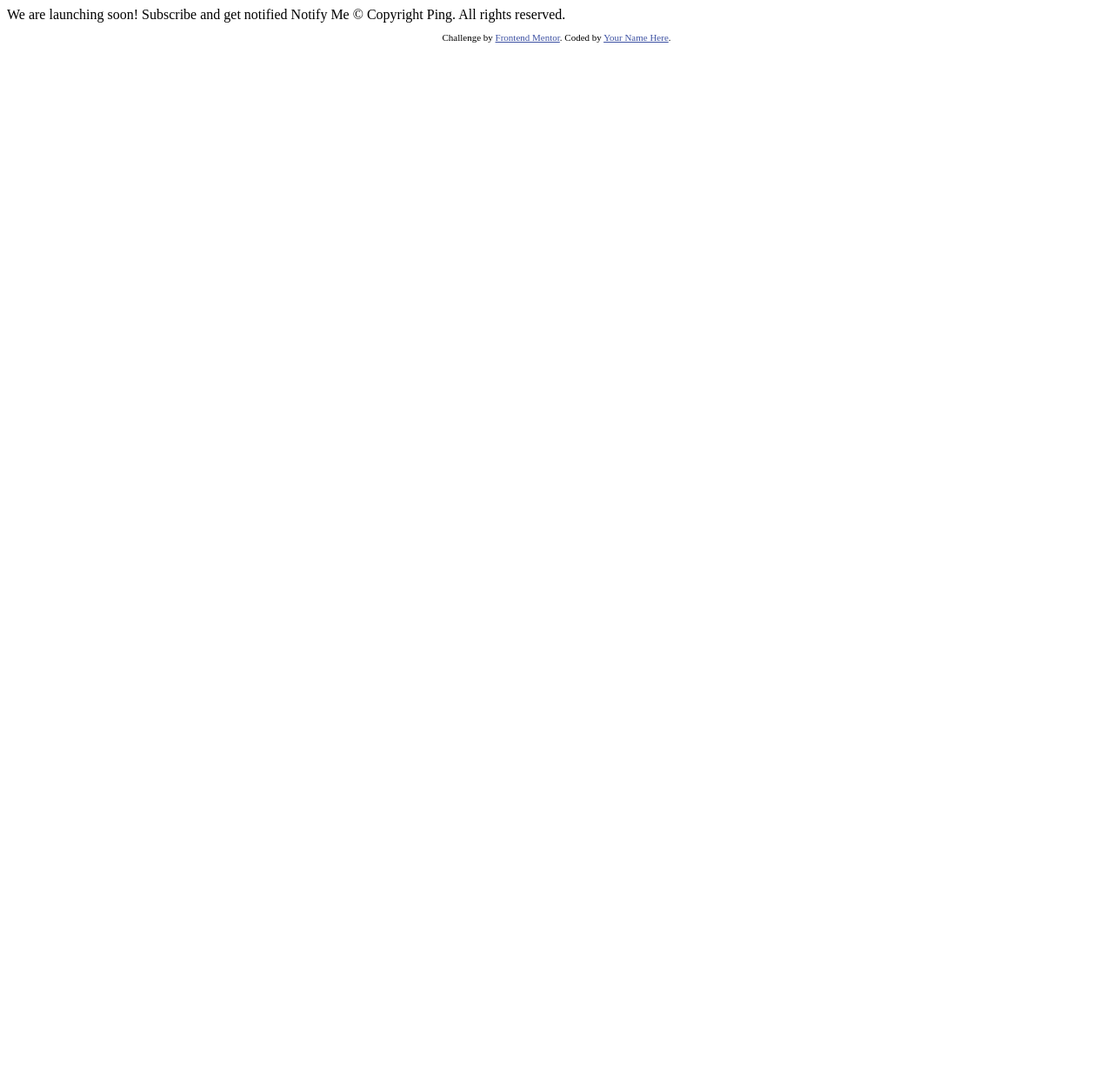
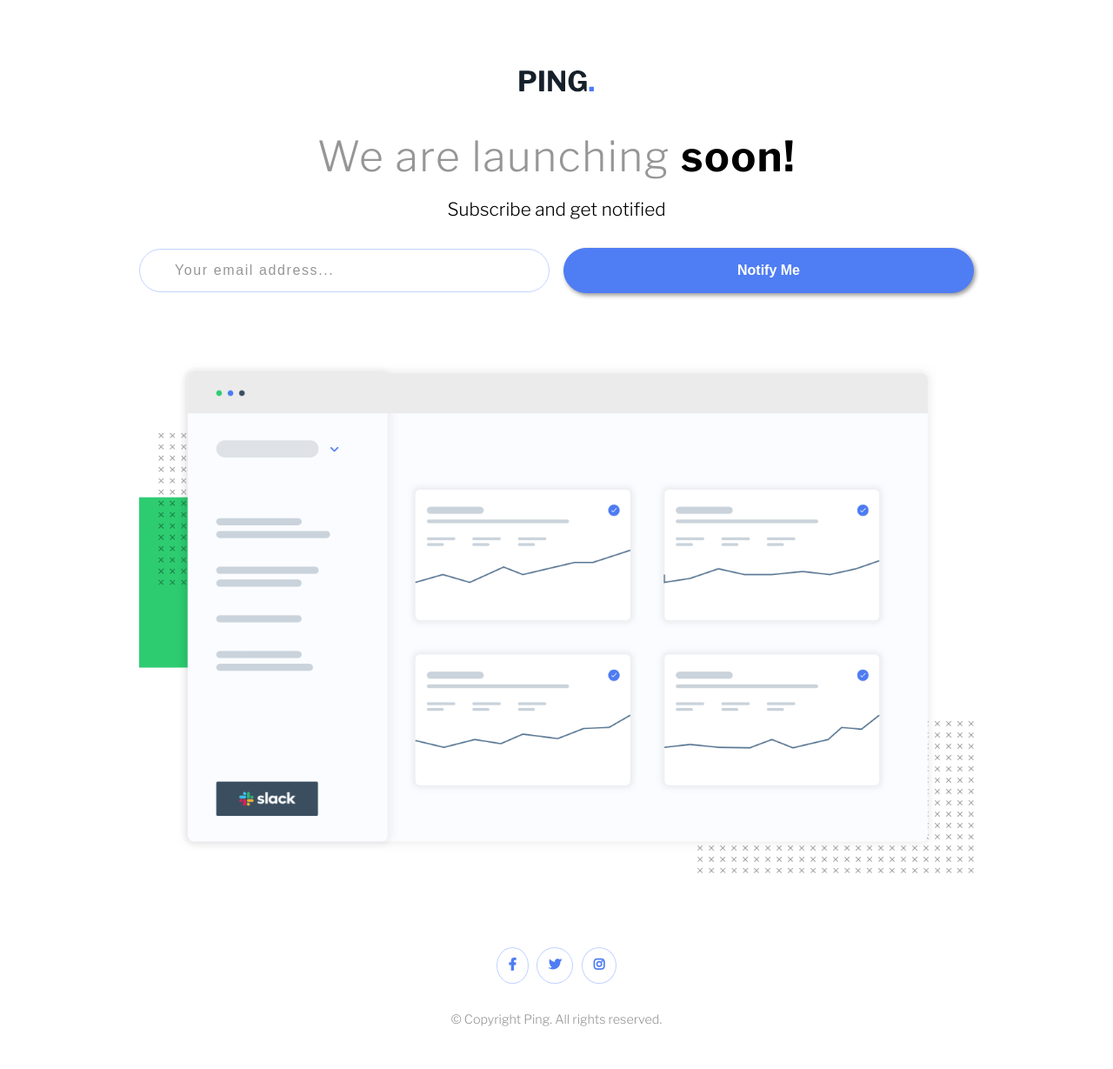
Before and after one commit to ryancodes116/ping-coming-soon-page, a plain HTML site: page index.html in a window 1280 px wide. Shown: the whole page at 87% size. Before the commit the page ends 800 px from the top, so only its background shows below. Drawn offline with nearby package versions, Linux system fonts and the light colour scheme.

Commit message:
finalizing js

```diff
--- a/index.html
+++ b/index.html
@@ -1,34 +1,59 @@
 <!DOCTYPE html>
 <html lang="en">
-<head>
-  <meta charset="UTF-8">
-  <meta name="viewport" content="width=device-width, initial-scale=1.0"> <!-- displays site properly based on user's device -->
+  <head>
+    <meta charset="UTF-8" />
+    <meta name="viewport" content="width=device-width, initial-scale=1.0" />
+    <!-- displays site properly based on user's device -->
 
-  <link rel="icon" type="image/png" sizes="32x32" href="./images/favicon-32x32.png">
+    <link
+      rel="icon"
+      type="image/png"
+      sizes="32x32"
+      href="./images/favicon-32x32.png"
+    />
 
-  <title>Frontend Mentor | Ping coming soon page</title>
+    <title>Frontend Mentor | Ping coming soon page</title>
+    <link
+      rel="stylesheet"
+      href="https://cdnjs.cloudflare.com/ajax/libs/font-awesome/5.13.0/css/all.min.css"
+      integrity="sha256-h20CPZ0QyXlBuAw7A+KluUYx/3pK+c7lYEpqLTlxjYQ="
+      crossorigin="anonymous"
+    />
+    <link rel="stylesheet" href="style.css" />
+  </head>
+  <body>
+    <div class="container">
+      <div class="top">
+        <img src="images/logo.svg" alt="Ping Logo" />
+        <h3>We are launching <span>soon!</span></h3>
+        <p>Subscribe and get notified</p>
+        <form class="form" id="form">
+          <input
+            type="text"
+            name="email"
+            class="email"
+            id="email"
+            placeholder="Your email address..."
+          />
+          <div class="error-message">
+            <em>Please provide a valid email address</em>
+          </div>
+          <input type="submit" value="Notify Me" class="submitBtn" />
+        </form>
+      </div>
+      <div class="bottom">
+        <img src="images/illustration-dashboard.png" alt="dashboard" />
+      </div>
+      <footer>
+        <div class="icons">
+          <a href="#" class="facebook"><i class="fab fa-facebook-f"></i></a>
+          <a href="#" class="twitter"><i class="fab fa-twitter"></i></a>
+          <a href="#" class="facebook"><i class="fab fa-instagram"></i></a>
+        </div>
+        <div>&copy; Copyright Ping. All rights reserved.</div>
+      </footer>
+    </div>
 
-  <!-- Feel free to remove these styles or customise in your own stylesheet 👍 -->
-  <style>
-    .attribution { font-size: 11px; text-align: center; }
-    .attribution a { color: hsl(228, 45%, 44%); }
-  </style>
-</head>
-<body>
-
-  We are launching soon!
-
-  Subscribe and get notified
-
-  Notify Me
-
-  &copy; Copyright Ping. All rights reserved.
-
-  <footer>
-    <p class="attribution">
-      Challenge by <a href="https://www.frontendmentor.io?ref=challenge" target="_blank">Frontend Mentor</a>.
-      Coded by <a href="#">Your Name Here</a>.
-    </p>
-  </footer>
-</body>
+    <script src="script.js"></script>
+  </body>
 </html>
--- a/script.js
+++ b/script.js
@@ -0,0 +1,21 @@
+// Cache DOM
+const form = document.getElementById('form');
+const emailInput = document.getElementById('email');
+const errorMessage = document.querySelector('.error-message');
+
+// Listen for form submit
+form.addEventListener('submit', validateEmail);
+
+// Validate Email
+function validateEmail(e) {
+  const re = /^(([^<>()\[\]\\.,;:\s@"]+(\.[^<>()\[\]\\.,;:\s@"]+)*)|(".+"))@((\[[0-9]{1,3}\.[0-9]{1,3}\.[0-9]{1,3}\.[0-9]{1,3}\])|(([a-zA-Z\-0-9]+\.)+[a-zA-Z]{2,}))$/;
+  if (!re.test(email.value.trim())) {
+    emailInput.classList.add('error');
+    errorMessage.style.display = 'block';
+  } else {
+    emailInput.classList.remove('error');
+    errorMessage.style.display = 'none';
+  }
+
+  e.preventDefault();
+}
--- a/style.css
+++ b/style.css
@@ -0,0 +1,193 @@
+@import url('https://fonts.googleapis.com/css2?family=Libre+Franklin:wght@300;600;700&display=swap');
+
+/* Colors */
+:root {
+  /* Primary */
+
+  --blue: hsl(223, 87%, 63%);
+
+  /* Secondary */
+
+  --paleBlue: hsl(223, 100%, 88%);
+  --lightRed: hsl(354, 100%, 66%);
+
+  /* Neutral */
+
+  --gray: hsl(0, 0%, 59%);
+  --veryDarkBlue: hsl(209, 33%, 12%);
+}
+
+/* Core Styles */
+* {
+  margin: 0;
+  padding: 0;
+  box-sizing: border-box;
+}
+
+body {
+  font-family: 'Libre Franklin', sans-serif;
+  font-size: 20px;
+}
+
+/* Main Container */
+.container {
+  display: grid;
+  grid-template-columns: 1.5rem 1fr 1.5rem;
+  grid-template-rows: auto;
+  grid-row-gap: 5rem;
+  grid-template-areas:
+    '. cta .'
+    '. dashboard .'
+    '. footer .';
+  margin: 0 auto;
+  text-align: center;
+}
+
+/* Top Section */
+.top {
+  grid-area: cta;
+}
+
+.top img {
+  padding: 5rem 0 2.5rem 0;
+}
+
+.top h3 {
+  color: var(--gray);
+  font-size: 1.6rem;
+  font-weight: 300;
+  letter-spacing: 0.1rem;
+  margin-bottom: 1.2rem;
+}
+
+.top h3 span {
+  color: #000;
+  font-weight: 700;
+}
+
+.top p {
+  font-size: 1rem;
+  margin-bottom: 2rem;
+}
+
+.form {
+  display: flex;
+  flex-direction: column;
+}
+
+.form input {
+  padding: 1rem 2.5rem;
+  width: 90%;
+  align-self: center;
+  font-size: 0.9rem;
+  border: 1px solid;
+  border-color: var(--paleBlue);
+  border-radius: 2rem;
+}
+
+.form .email.error {
+  border-color: var(--lightRed);
+}
+
+.form .error-message {
+  display: none;
+  color: var(--lightRed);
+  font-size: 0.8rem;
+  margin-top: 0.5rem;
+  margin-bottom: 1rem;
+}
+
+.form input::placeholder {
+  color: var(--gray);
+  font-size: 1rem;
+  letter-spacing: 0.1rem;
+}
+
+.form .submitBtn {
+  background-color: var(--blue);
+  border-color: var(--blue);
+  color: #fff;
+  font-weight: 600;
+  font-size: 1rem;
+  cursor: pointer;
+  box-shadow: 2px 2.5px 5px var(--gray);
+  margin-top: 1rem;
+}
+
+.form .submitBtn:hover {
+  opacity: 0.8;
+}
+
+/* Bottom Section */
+.bottom {
+  grid-area: dashboard;
+}
+
+.bottom img {
+  width: 100%;
+}
+
+/* Footer */
+footer {
+  grid-area: footer;
+  padding-bottom: 3rem;
+  color: var(--gray);
+  font-size: 0.9rem;
+}
+
+footer .icons {
+  display: flex;
+  justify-content: center;
+  margin-bottom: 2rem;
+}
+
+footer .icons i {
+  margin: 0 0.3rem;
+  border: 1px solid var(--paleBlue);
+  padding: 0.8rem;
+  border-radius: 50%;
+  color: var(--blue);
+  font-weight: 700;
+}
+
+footer .icons i:hover {
+  background-color: var(--blue);
+  color: #fff;
+  border-color: var(--blue);
+}
+
+/* Media Queries */
+/* Medium Devices */
+@media (min-width: 768px) {
+  .container {
+    grid-template-columns: 5rem 1fr 5rem;
+  }
+
+  .top h3 {
+    font-size: 3rem;
+  }
+
+  .top p {
+    font-size: 1.3rem;
+  }
+
+  .form {
+    display: flex;
+    flex-direction: row;
+  }
+
+  .form .email {
+    margin-right: 1rem;
+  }
+
+  .form .submitBtn {
+    margin-top: 0;
+  }
+}
+
+/* Large Devices */
+@media (min-width: 992px) {
+  .container {
+    grid-template-columns: 10rem 1fr 10rem;
+  }
+}
```
